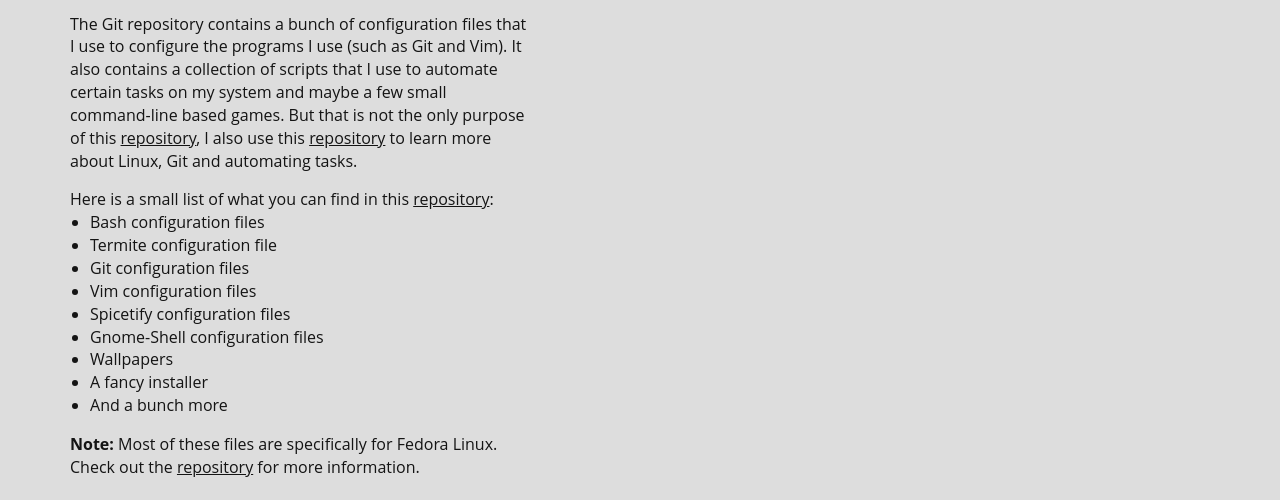
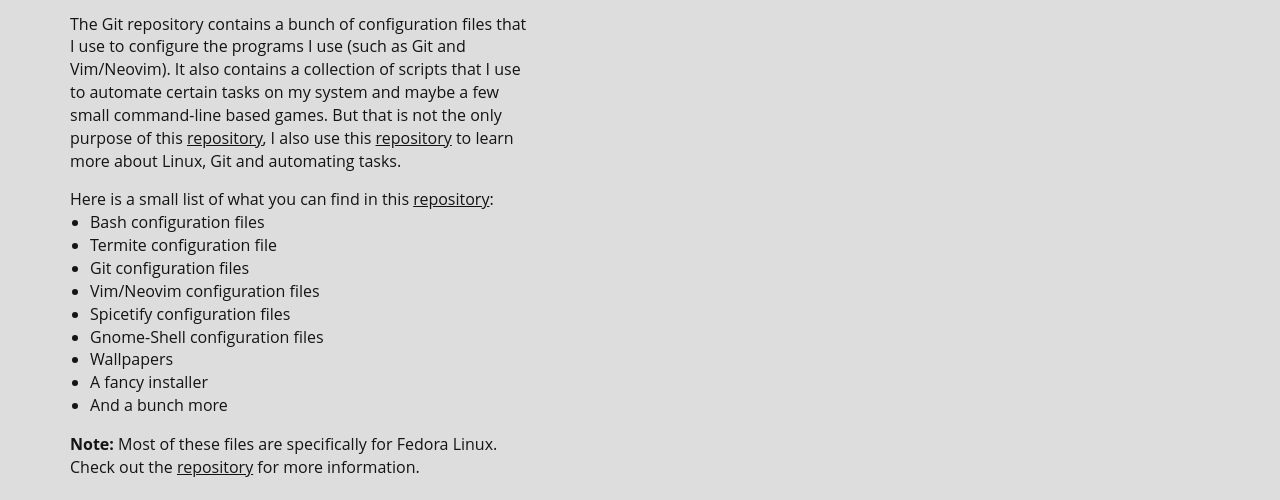
Before and after one commit to AntonVanAssche/ant0n.tk, a plain HTML site: page projects/dotfiles.html in a window 1280 px wide. Shown: the part 750-1250 px from the top of the page. Drawn offline with nearby package versions, Linux system fonts and the light colour scheme.

Commit message:
Add Neovim information

```diff
--- a/projects/dotfiles.html
+++ b/projects/dotfiles.html
@@ -117,7 +117,7 @@
                      Well this is exactly what I've done and this <a href="https://github.com/AntonVanAssche/dotfiles" target="_blank">repository</a> is for.
                   </p>
                   <p style="margin-top: 1em;">
-                     The Git repository contains a bunch of configuration files that I use to configure the programs I use (such as Git and Vim).
+                     The Git repository contains a bunch of configuration files that I use to configure the programs I use (such as Git and Vim/Neovim).
                      It also contains a collection of scripts that I use to automate certain tasks on my system and maybe a few small command-line based games.
                      But that is not the only purpose of this <a href="https://github.com/AntonVanAssche/dotfiles" target="_blank">repository</a>, I also use this <a href="https://github.com/AntonVanAssche/dotfiles" target="_blank">repository</a> to learn more about Linux, Git and automating tasks.
                   </p>
@@ -127,7 +127,7 @@
                         <li>Bash configuration files</li>
                         <li>Termite configuration file</li>
                         <li>Git configuration files</li>
-                        <li>Vim configuration files</li>
+                        <li>Vim/Neovim configuration files</li>
                         <li>Spicetify configuration files</li>
                         <li>Gnome-Shell configuration files</li>
                         <li>Wallpapers</li>
```
